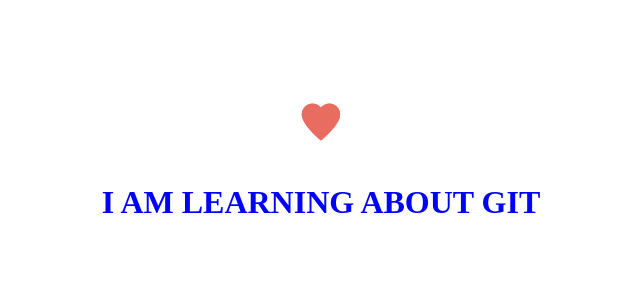
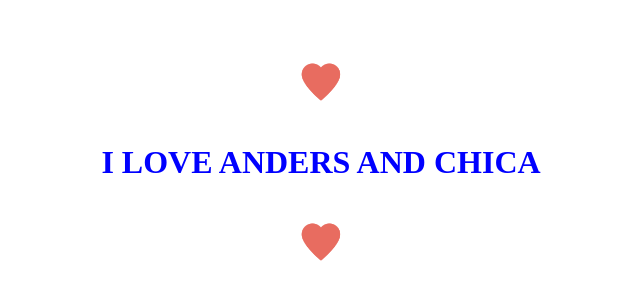
Before and after one commit to ellaherlihy/git-101, a plain HTML site: page index.html in a window 1280 px wide. Shown: the part 238-538 px from the top of the page, without its empty margins (319-959 px from the left). Drawn offline with Linux system fonts and the light colour scheme.

Commit message:
added 2nd heart

```diff
--- a/index.html
+++ b/index.html
@@ -5,12 +5,13 @@
 	<link rel="stylesheet" type="text/css" href="style.css">
 	<meta charset="utf-8">
 	<meta name="viewport" content="width=device-width, initial-scale=1">
-	<title>"Coming Soon"</title>
+	<title>Coming Soon</title>
 </head>
 <body>
 	<div id=container>
 		<img src="heart.png" id=logo>
-		<h1>I AM LEARNING ABOUT GIT</h1>
+		<h1>I LOVE ANDERS AND CHICA</h1>
+		<img src="heart.png" id=logo>
 	</div>
 
 </body>
--- a/style.css
+++ b/style.css
@@ -17,3 +17,7 @@ justify-content: center;
 height: 100vh;
 flex-direction: column;
 }
+
+#container h1:hover {
+color: darkred;
+}
```
